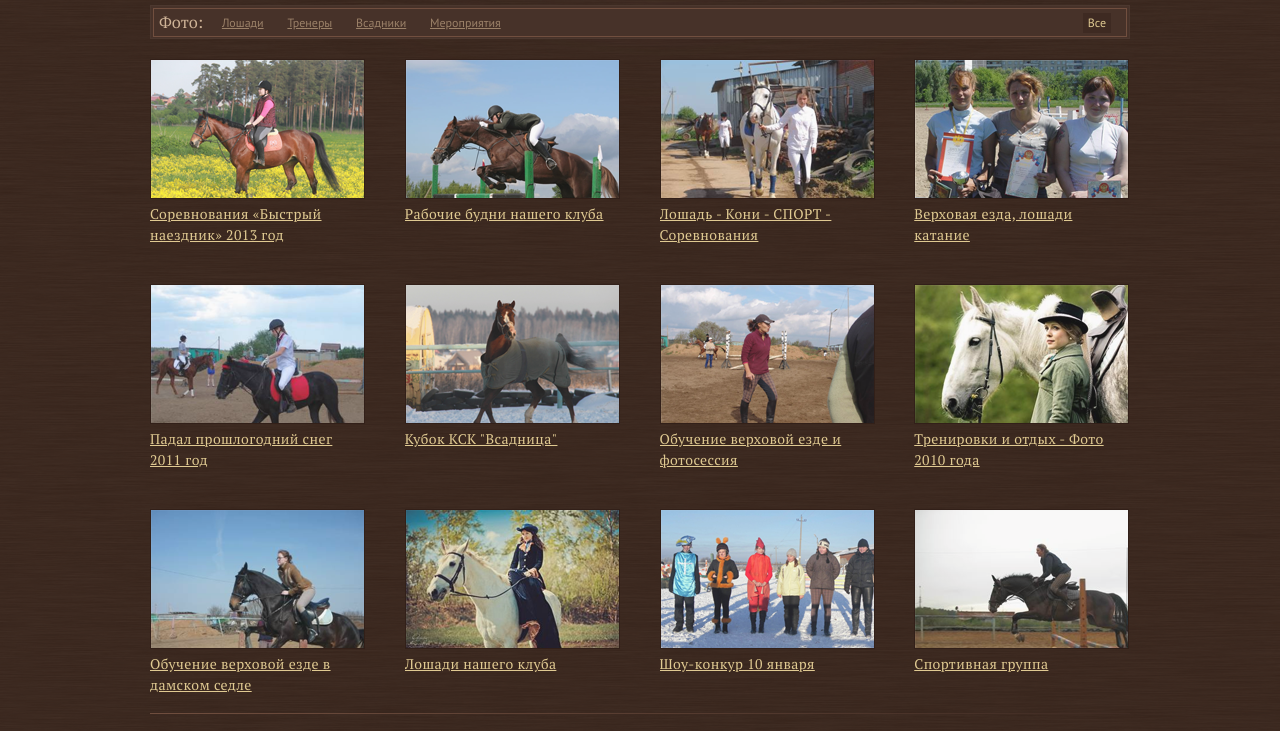
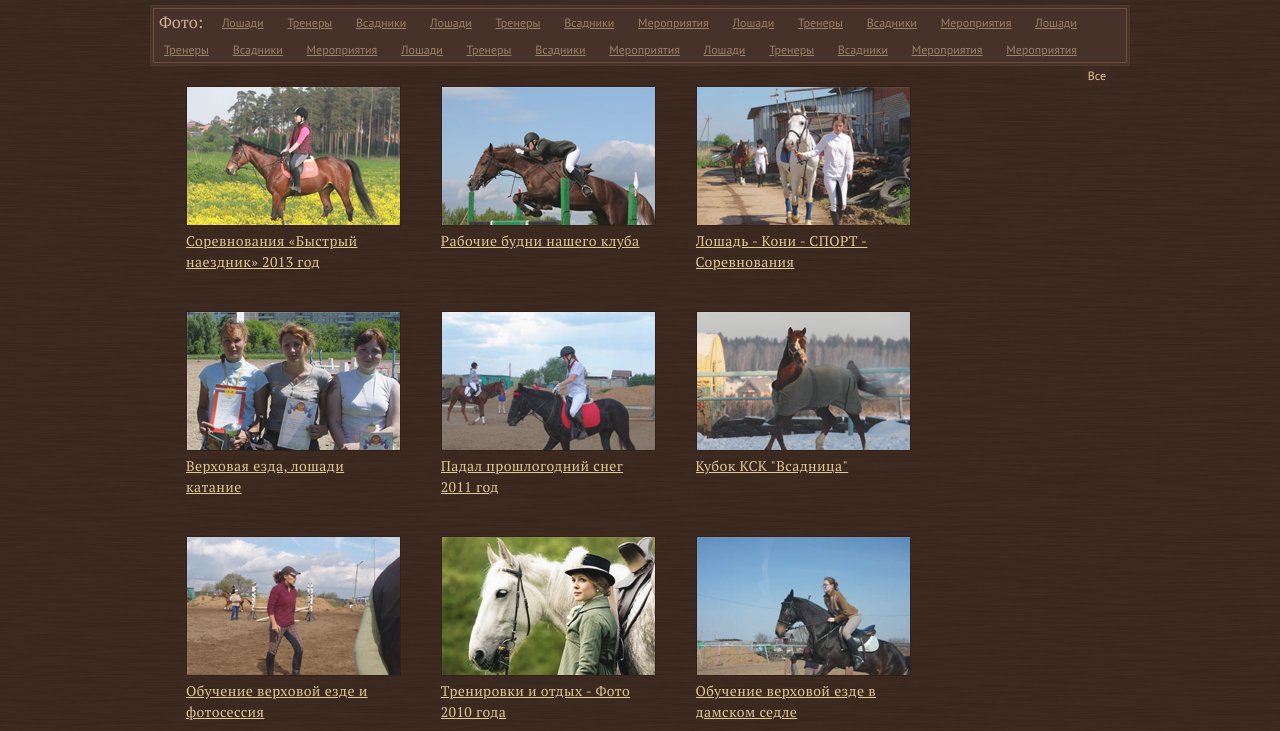
Before and after one commit to coderiver/vsadnica, a plain HTML site: page photo.html in a window 1280 px wide. Shown: the part 264-995 px from the top of the page. Drawn offline with Linux system fonts and the light colour scheme; a script that the page names is missing.

Commit message:
fix tags

```diff
--- a/photo.html
+++ b/photo.html
@@ -62,6 +62,26 @@
 					<a class="filter__item" href="#">Лошади</a>
 					<a class="filter__item" href="#">Тренеры</a>
 					<a class="filter__item" href="#">Всадники</a>
+					<a class="filter__item" href="#">Лошади</a>
+					<a class="filter__item" href="#">Тренеры</a>
+					<a class="filter__item" href="#">Всадники</a>
+					<a class="filter__item" href="#">Мероприятия</a>
+					<a class="filter__item" href="#">Лошади</a>
+					<a class="filter__item" href="#">Тренеры</a>
+					<a class="filter__item" href="#">Всадники</a>
+					<a class="filter__item" href="#">Мероприятия</a>
+					<a class="filter__item" href="#">Лошади</a>
+					<a class="filter__item" href="#">Тренеры</a>
+					<a class="filter__item" href="#">Всадники</a>
+					<a class="filter__item" href="#">Мероприятия</a>
+					<a class="filter__item" href="#">Лошади</a>
+					<a class="filter__item" href="#">Тренеры</a>
+					<a class="filter__item" href="#">Всадники</a>
+					<a class="filter__item" href="#">Мероприятия</a>
+					<a class="filter__item" href="#">Лошади</a>
+					<a class="filter__item" href="#">Тренеры</a>
+					<a class="filter__item" href="#">Всадники</a>
+					<a class="filter__item" href="#">Мероприятия</a>
 					<a class="filter__item" href="#">Мероприятия</a>
 					<a class="filter__item filter__item_right is-active" href="#">Все</a>
 				</div>
--- a/sass/_main.sass
+++ b/sass/_main.sass
@@ -399,7 +399,7 @@
 	padding: 2px
 	margin-top: 20px
 	width: 100%
-	height: 34px
+	// height: 34px
 	border: solid 1px #4C382F
 	background: #473229
 	+box
```
Also changed, not shown: css/screen.css.
